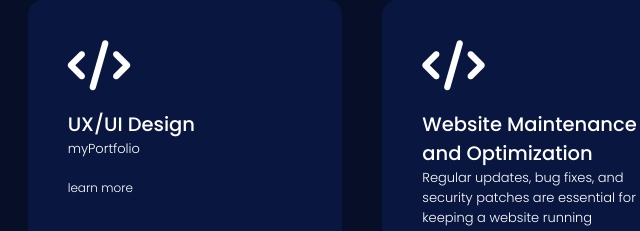
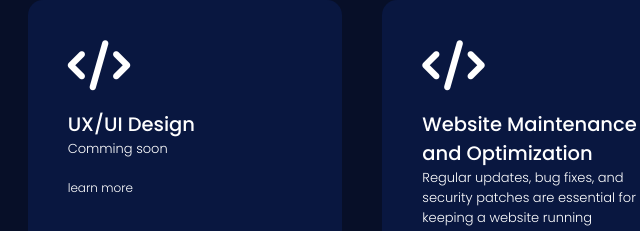
Before and after one commit to adityajaiswal69/Portfilio-website, a plain HTML site: page index.html in a window 1280 px wide. Shown: the part 1499-1730 px from the top of the page, 455-1095 px from the left. Drawn offline with nearby package versions, Linux system fonts and the light colour scheme.

Commit message:
update card section

```diff
--- a/index.html
+++ b/index.html
@@ -130,7 +130,7 @@
     <div class="card">
         <i class="fa-solid fa-code"></i>
         <h2>UX/UI Design</h2>
-        <p>myPortfolio </p>
+        <p>Comming soon </p>
     <a href="">learn more
     </a>
 </div>
```
